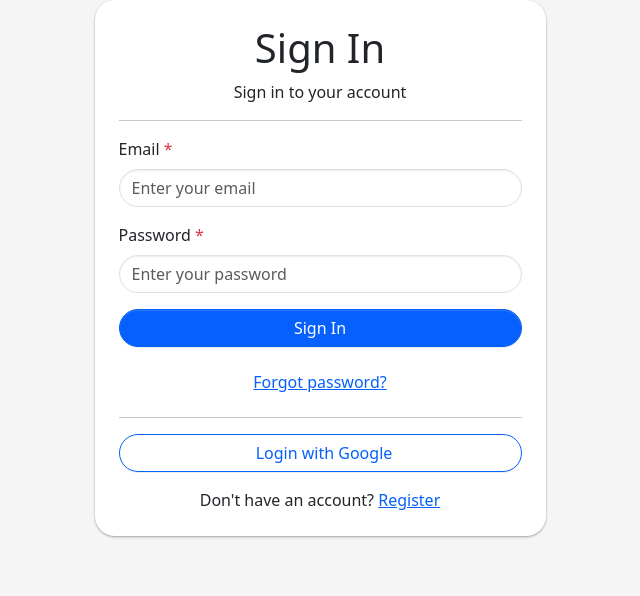
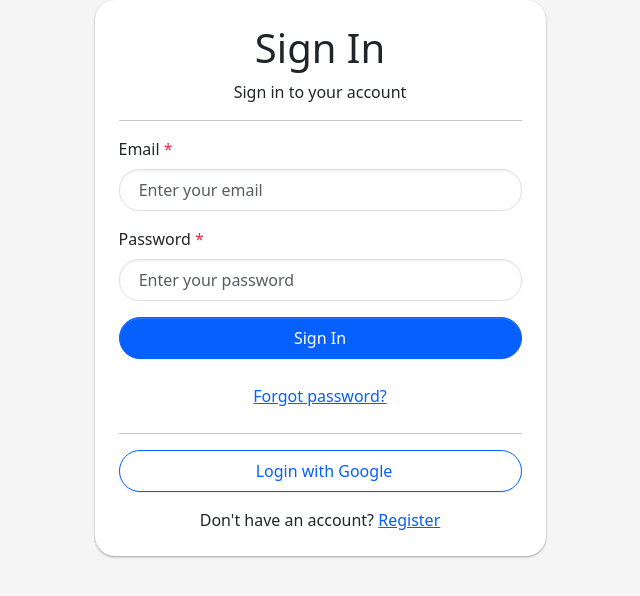
Before and after one commit to shakhrillo/m_main, a React (Vite) app in the folder codecanyon/gmr_scrap/demo/client/: page /auth/login in a window 1280 px wide. Shown: the top 596 px of the page, without its empty margins (320-960 px from the left). Built offline with nearby package versions, Linux system fonts and the light colour scheme; no server answers.

Commit message:
Enhance ScrapHelper component: rename listData to steps, add JSDoc comments, and improve button padding in styles

```diff
--- a/codecanyon/gmr_scrap/demo/client/src/index.scss
+++ b/codecanyon/gmr_scrap/demo/client/src/index.scss
@@ -3,6 +3,8 @@ $secondary: #111727;
 
 $enable-shadows: true;
 $border-radius: 20px;
+$input-btn-padding-y: 0.5rem;
+$input-btn-padding-x: 1.2rem;
 // $btn-color:                   var(--#{$prefix}body-color);
 // $btn-padding-y: $input-btn-padding-y;
 // $btn-padding-x: $input-btn-padding-x;
--- a/codecanyon/gmr_scrap/demo/client/src/pages/scrap/ScrapHelper.tsx
+++ b/codecanyon/gmr_scrap/demo/client/src/pages/scrap/ScrapHelper.tsx
@@ -1,6 +1,9 @@
+// Modules
 import { IconCaretRight, IconInfoCircle } from "@tabler/icons-react";
+import { JSX } from "react";
 
-const listData = [
+// Constants
+const steps = [
   {
     text: "Go to the Google Maps",
     link: "https://www.google.com/maps",
@@ -11,7 +14,11 @@ const listData = [
   { text: "Paste the link in the input field" },
 ];
 
-function ScrapHelper() {
+/**
+ * Helper component for getting the Google Maps URL
+ * @returns {JSX.Element}
+ */
+function ScrapHelper(): JSX.Element {
   return (
     <>
       <div className="d-flex align-items-center">
@@ -19,7 +26,7 @@ function ScrapHelper() {
         <h6 className="m-0">How to get the Google Maps URL</h6>
       </div>
       <ul className="list-unstyled small mb-0">
-        {listData.map(({ text, link }, index) => (
+        {steps.map(({ text, link }, index) => (
           <li key={index} className="d-flex align-items-center mb-2">
             <IconCaretRight size={16} className="me-2" />
             {link ? (
```
